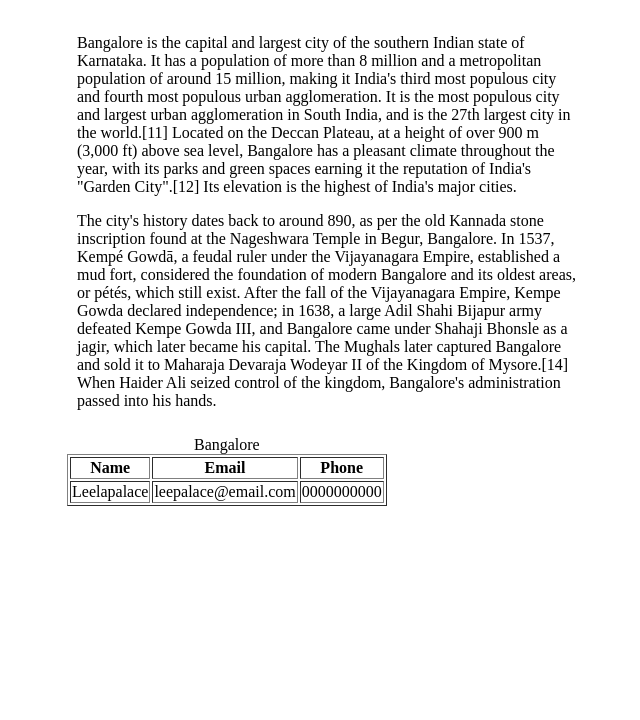
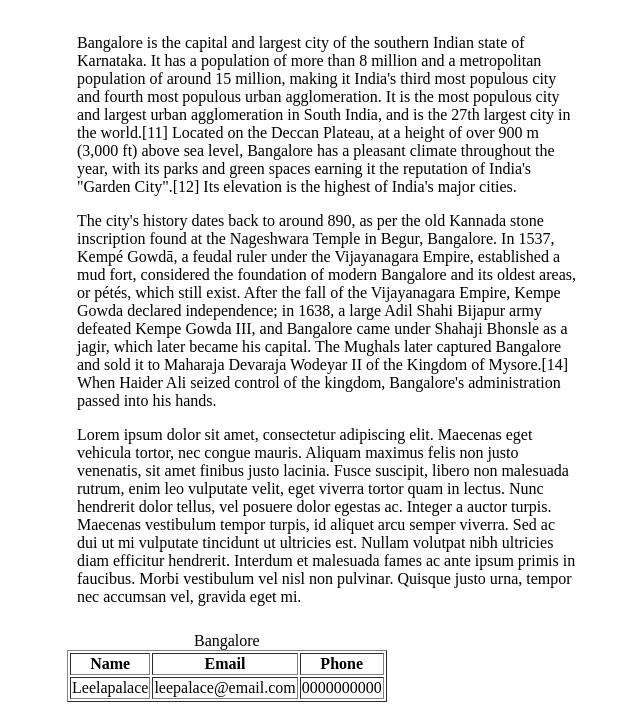
Before and after one commit to saranya-natarajan-ps/simple-travel-site, a plain HTML site: page index.html in a window 1280 px wide. Shown: the part 106-826 px from the top of the page, without its empty margins (257-897 px from the left). Before the commit the page ends 800 px from the top, so only its background shows below. Drawn offline with Linux system fonts and the light colour scheme.

Commit message:
Flushed out index page

```diff
--- a/index.html
+++ b/index.html
@@ -33,6 +33,13 @@
             became his capital. The Mughals later captured Bangalore and sold it to Maharaja Devaraja Wodeyar II of the
             Kingdom of Mysore.[14] When Haider Ali seized control of the kingdom, Bangalore's administration passed into
             his hands.</p>
+        <p>Lorem ipsum dolor sit amet, consectetur adipiscing elit. Maecenas eget vehicula tortor, nec congue mauris.
+            Aliquam maximus felis non justo venenatis, sit amet finibus justo lacinia. Fusce suscipit, libero non malesuada
+            rutrum, enim leo vulputate velit, eget viverra tortor quam in lectus. Nunc hendrerit dolor tellus, vel posuere
+            dolor egestas ac. Integer a auctor turpis. Maecenas vestibulum tempor turpis, id aliquet arcu semper viverra.
+            Sed ac dui ut mi vulputate tincidunt ut ultricies est. Nullam volutpat nibh ultricies diam efficitur hendrerit.
+            Interdum et malesuada fames ac ante ipsum primis in faucibus. Morbi vestibulum vel nisl non pulvinar.
+            Quisque justo urna, tempor nec accumsan vel, gravida eget mi.</p>
     </section>
     <main>
         <table border="1">
```
